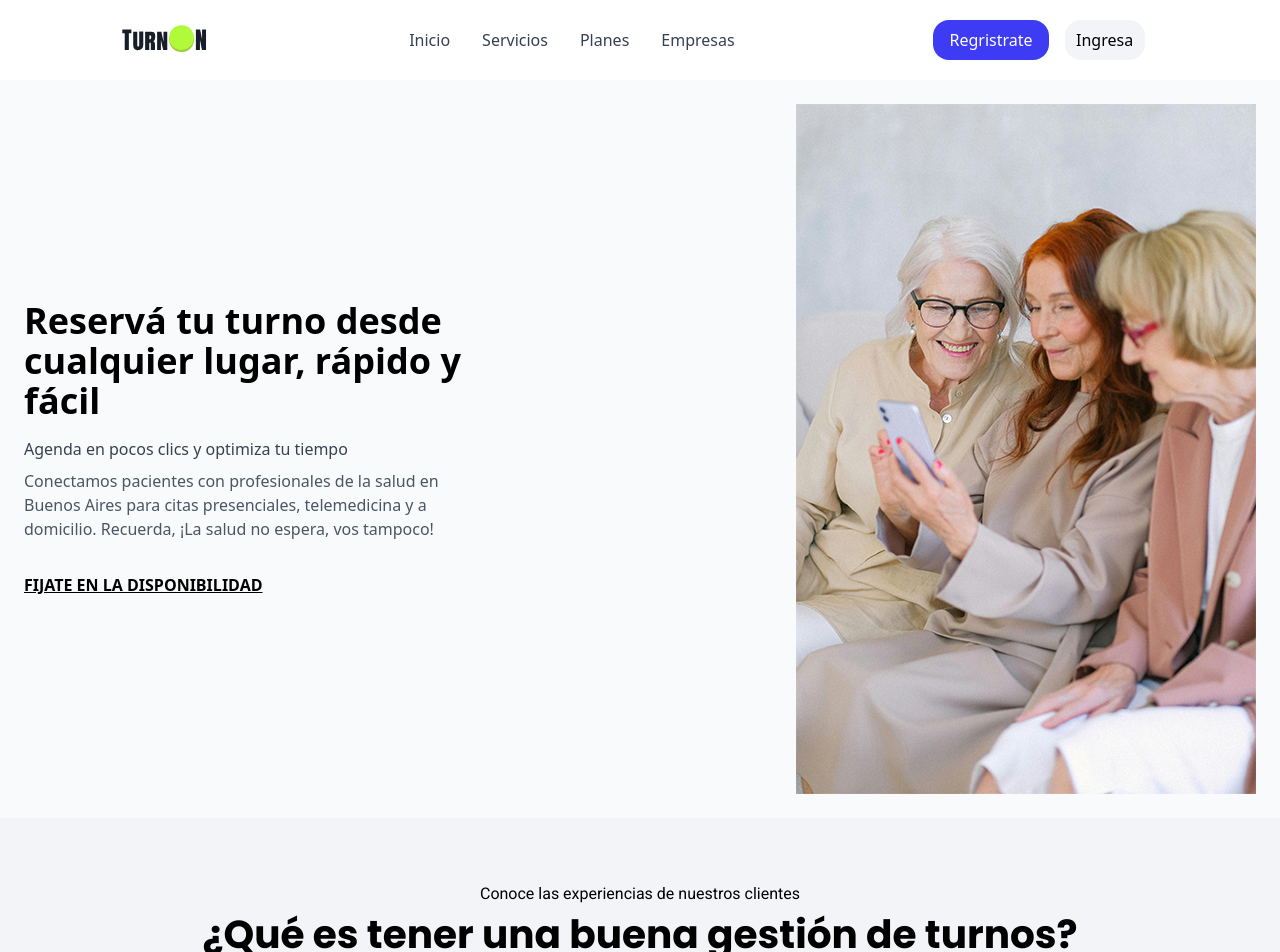
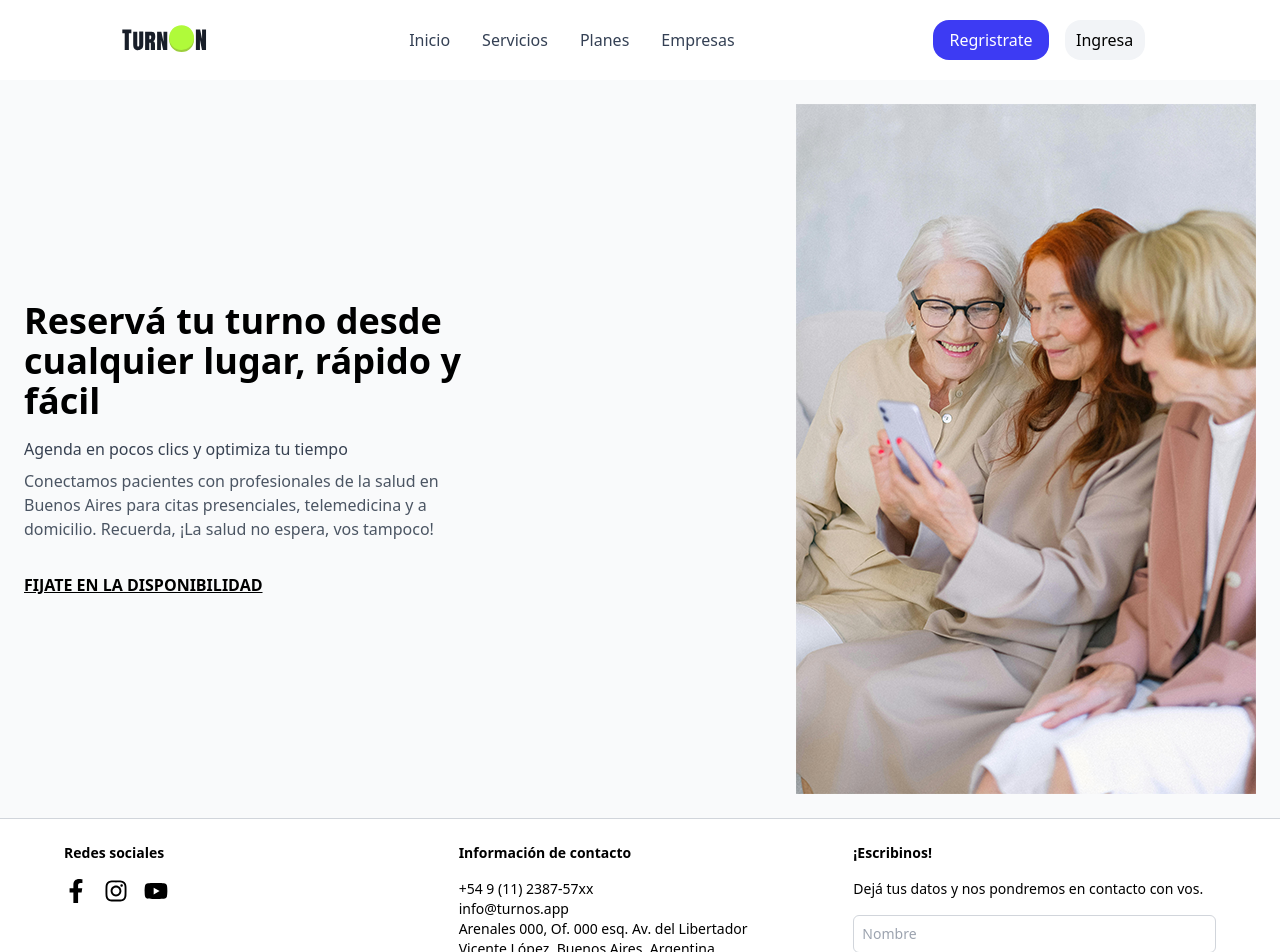
Before and after one commit to No-Country-simulation/C22-54-t-webapp_TurnOn, a React (Vite) app in the folder turnOn-front/: page / in a window 1280 px wide. Shown: the top 952 px of the page. Built offline with nearby package versions, Linux system fonts and the light colour scheme.

Commit message:
feat: finishing styling

```diff
--- a/turnOn-front/src/App.tsx
+++ b/turnOn-front/src/App.tsx
@@ -5,7 +5,6 @@ import Login from "./pages/Login";
 import Register from "./pages/Register";
 import Home from "./pages/Home";
 import Footer from "./components/Footer";
-import ShiftControl from "./components/ShiftControl/ShiftControl";
 
 function App() {
   return (
@@ -17,7 +16,6 @@ function App() {
         <Route path="/login" element={<Login/>}/>
         <Route path="/home" element={<Home />} />
         </Routes>
-        <ShiftControl></ShiftControl>
         <Footer/>
     </Router>
   );
```
